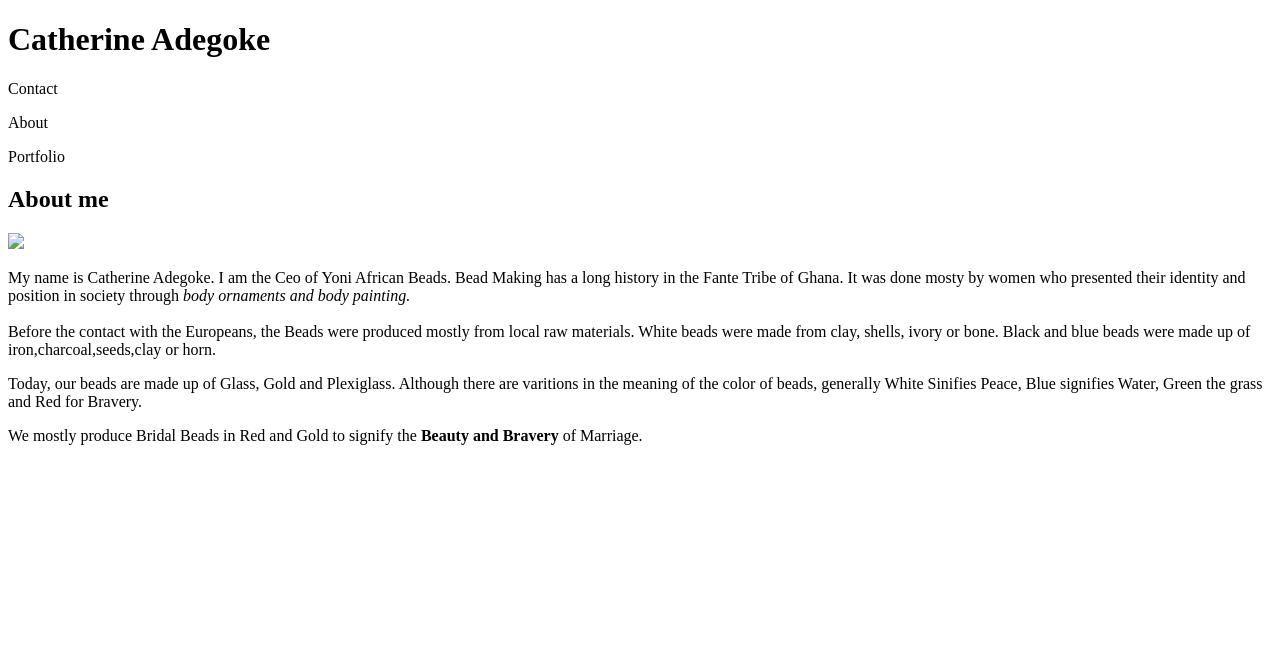
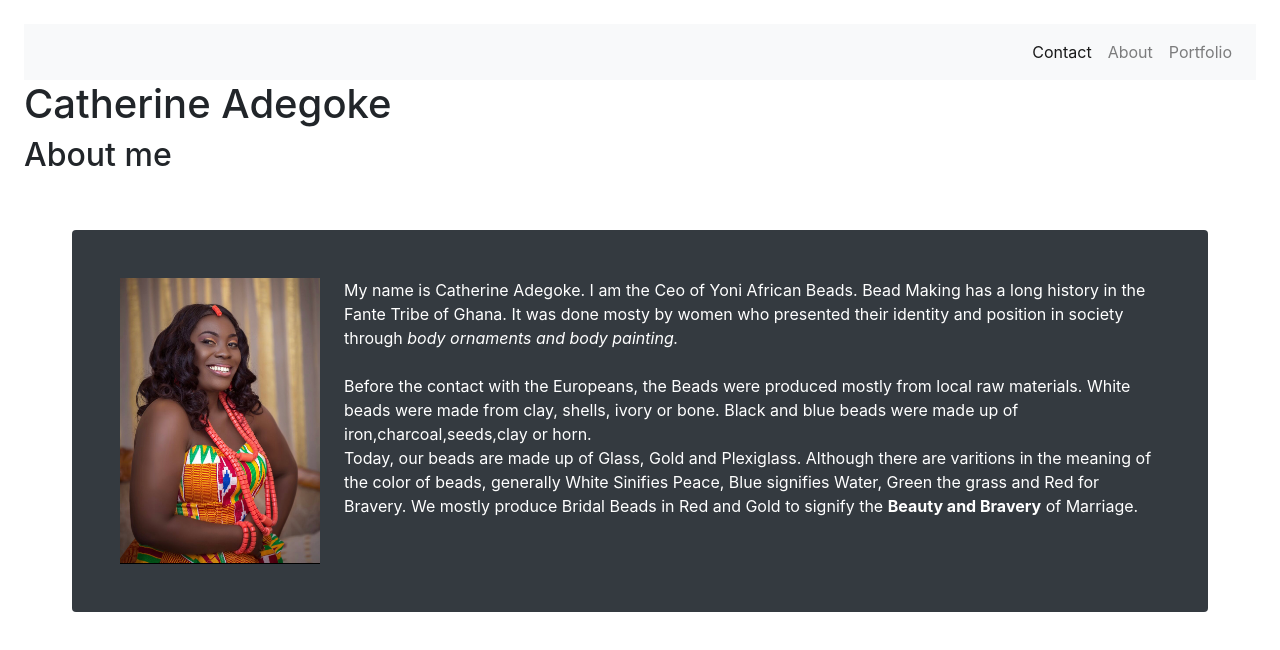
Before and after one commit to cmadegoke/Homework-Responsive-Portfolio, a plain HTML site: page index.html in a window 1280 px wide. Drawn offline with nearby package versions, Linux system fonts and the light colour scheme.

Commit message:
nav bar and about page updated

```diff
--- a/index.html
+++ b/index.html
@@ -1,65 +1,87 @@
 <!DOCTYPE html>
 <html lang="en">
+
 <head>
     <meta charset="UTF-8">
     <meta name="viewport" content="width=device-width, initial-scale=1.0">
     <meta http-equiv="X-UA-Compatible" content="ie=edge">
-    <link rel="stylesheet" type="text/css" href="./assets/css/style.css">
+    <link rel="stylesheet" href="https://stackpath.bootstrapcdn.com/bootstrap/4.3.1/css/bootstrap.min.css">
     <title>Kate's Portfolio</title>
 
 </head>
+
 <body>
-
-    <div class="overall">
+    <div class="overall p-4">
         <header>
             <div class="header">
-
-                <div class="name">
-                    <h1>Catherine Adegoke</h1>
-                </div>
-
-                <div class="sub-headers">
-                    <p>Contact</p>
-                    <p>About</p>
-                    <p>Portfolio</p>
-                </div>
+                <nav class="navbar navbar-expand-lg navbar-light bg-light d-flex justify-content-end">
+                    <form class="flex inline">
+                        <button class="navbar-toggler navbar-toggler-right" type="button" data-toggle="collapse"
+                            data-target="#navbarNav" aria-controls="navbarNav" aria-expanded="false"
+                            aria-label="Toggle navigation">
+                        </button>
+                        <div class="collapse navbar-collapse" id="navbarNav">
+                            <ul class="navbar-nav text-right">
+                                <li class="nav-item active">
+                                    <a class="nav-link" href="#">Contact <span class="sr-only">(current)</span></a>
+                                </li>
+                                <li class="nav-item">
+                                    <a class="nav-link" href="#">About</a>
+                                </li>
+                                <li class="nav-item">
+                                    <a class="nav-link" href="#">Portfolio</a>
+                                </li>
+                            </ul>
+                        </div>
+                    </form>
+                </nav>
+                <h1>Catherine Adegoke</h1>
             </div>
         </header>
-
         <div class="content">
             <div>
                 <h2>About me</h2>
                 <div class="line"></div>
-                <div class="img-text">
-                    <img width="200" src='./assets/images/selfie.jpg' />
+                <div class="p-5">
+                    <div class="d-flex justify-content-between jumbotron p-4 p-md-5 text-white rounded bg-dark">
+                        <img class="mr-4" width="200" src="assets/image/selfie.jpg" />
 
-                    <p class="text">
+                        <p class="text">
                             My name is Catherine Adegoke. I am the Ceo of Yoni African Beads.
                             Bead Making has a long history in the Fante Tribe of Ghana.
-                            It was done mosty by women who presented their identity and position in society through <i>body ornaments and body painting.</i>
-                            <br></br>Before the contact with the Europeans, the Beads were produced mostly from local raw materials.
+                            It was done mosty by women who presented their identity and position in society through
+                            <i>body
+                                ornaments and body painting.</i>
+                            <br></br>Before the contact with the Europeans, the Beads were produced mostly from local
+                            raw
+                            materials.
                             White beads were made from clay, shells, ivory or bone.
                             Black and blue beads were made up of iron,charcoal,seeds,clay or horn. </br>
-                        </p2>
+                            Today, our beads are made up of Glass, Gold and Plexiglass.
+                            Although there are varitions in the meaning of the color of beads, generally White Sinifies
+                            Peace,
+                            Blue signifies Water, Green the grass and Red for Bravery.
+                            We mostly produce Bridal Beads in Red and Gold to signify the <strong>Beauty and
+                                Bravery</strong> of
+                            Marriage.
+                        </p>
                     </div>
-                    <p class="text">
-                        Today, our beads are made up of Glass, Gold and Plexiglass.
-                        Although there are varitions in the meaning of the color of beads, generally White Sinifies Peace, Blue signifies Water, Green the grass and Red for Bravery.
-                        <p id=beads>We mostly produce Bridal Beads in Red and Gold to signify the <strong>Beauty and Bravery</strong> of Marriage. </p>
-                    </p>
                 </div>
+
             </div>
+        </div>
 
 
-        </div>
-        <div class="footer">
+    </div>
+    <div class="footer">
 
-        </div>
+    </div>
+    </div>
     </div>
 
 
 
 
+</body>
 
-</body>
 </html>
```
Also changed, not shown: assets/image/beads.jpg (added), assets/image/beads2.jpg (added), assets/image/beads3.jpg (added), assets/image/beads4.jpg (added), assets/image/beads5.jpg (added), assets/image/selfie.jpg (added), 2 other files.
